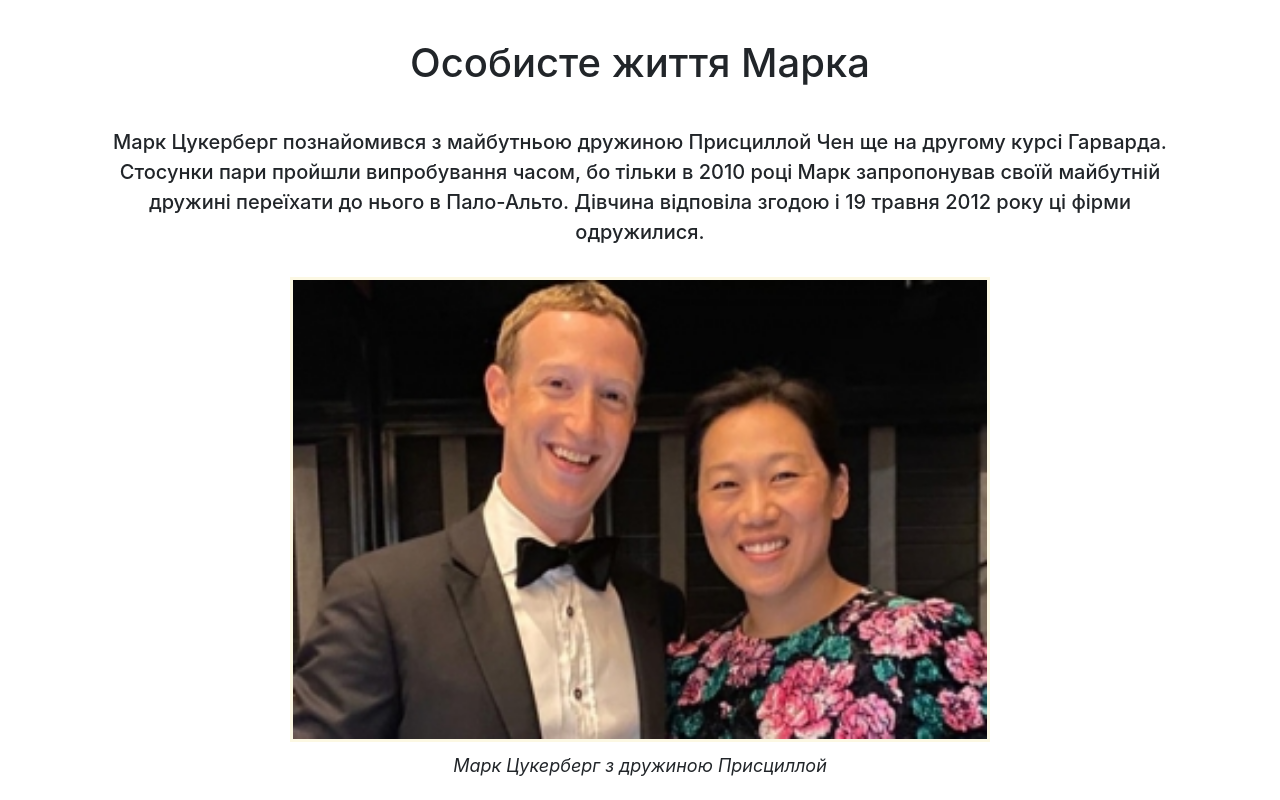
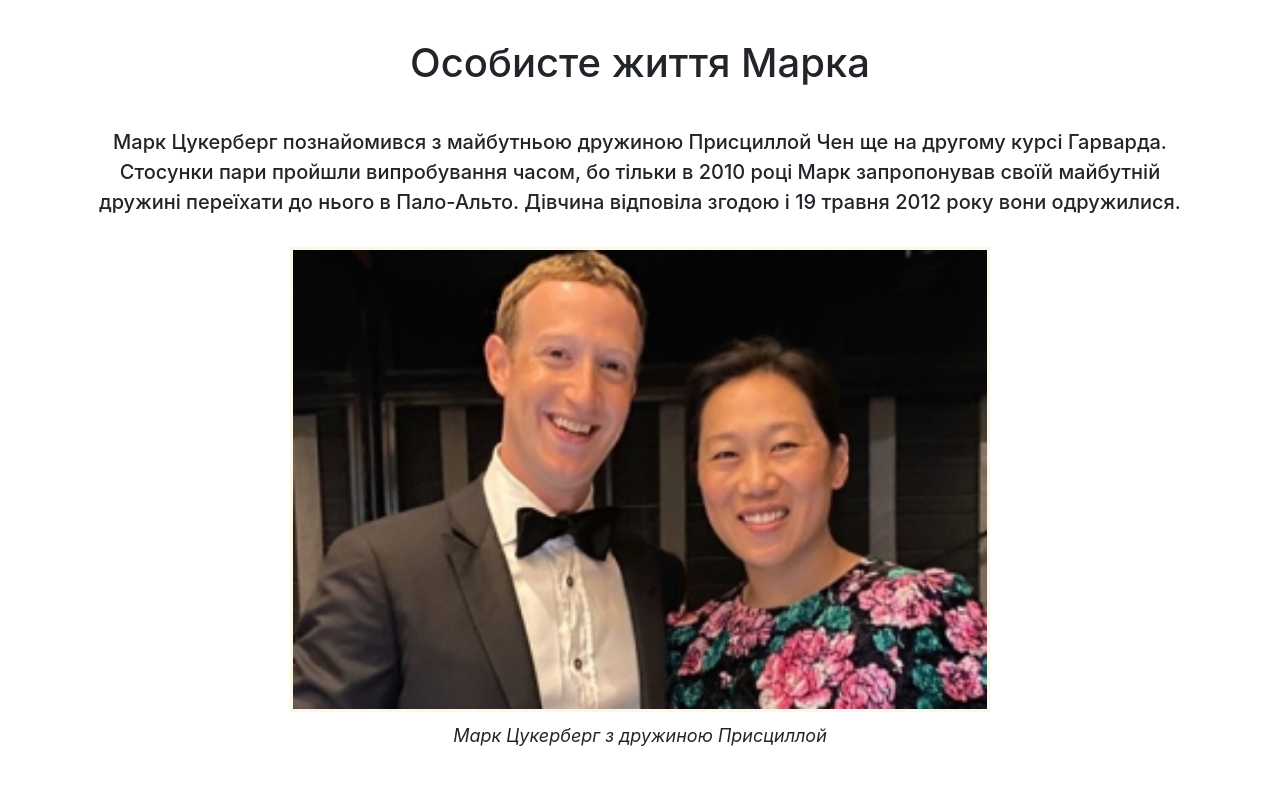
Before and after one commit to WILSONPLUR/stepstorecognition, a plain HTML site: page facts.html in a window 1280 px wide. Shown: the part 2340-3140 px from the top of the page. Drawn offline with nearby package versions, Linux system fonts and the light colour scheme.

Commit message:
'stepstorecognition'

```diff
--- a/facts.html
+++ b/facts.html
@@ -81,7 +81,7 @@
     <h5 class=" text-paragraph program-text wow animate__animated animate__fadeInDown text-center">Марк Цукерберг познайомився з майбутньою дружиною Присциллой Чен ще на
       другому курсі Гарварда. Стосунки пари пройшли випробування часом, бо
       тільки в 2010 році Марк запропонував своїй майбутній дружині переїхати до нього в
-      Пало-Альто. Дівчина відповіла згодою і 19 травня 2012 року ці фірми
+      Пало-Альто. Дівчина відповіла згодою і 19 травня 2012 року вони
       одружилися.</h5>
     <img src="./images/mark_wife.jpg" class="mark img-fluid wow animate__animated animate__slideInUp" width="700">
     <p class="photo_signature"><i>Марк Цукерберг з дружиною Присциллой</i></p>
```
